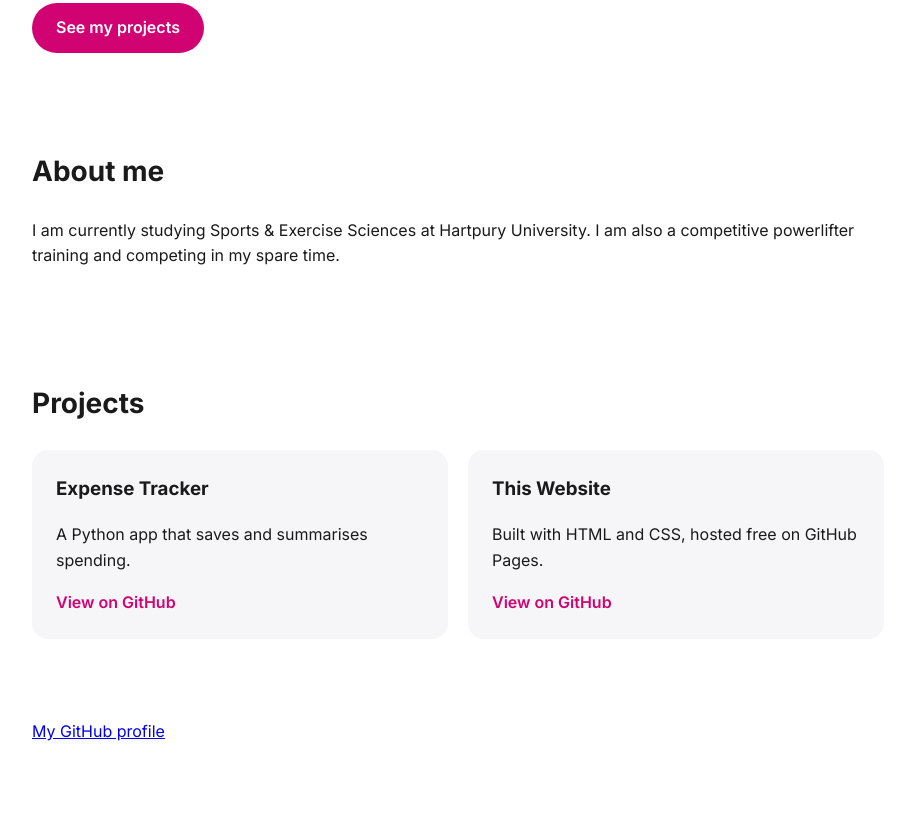
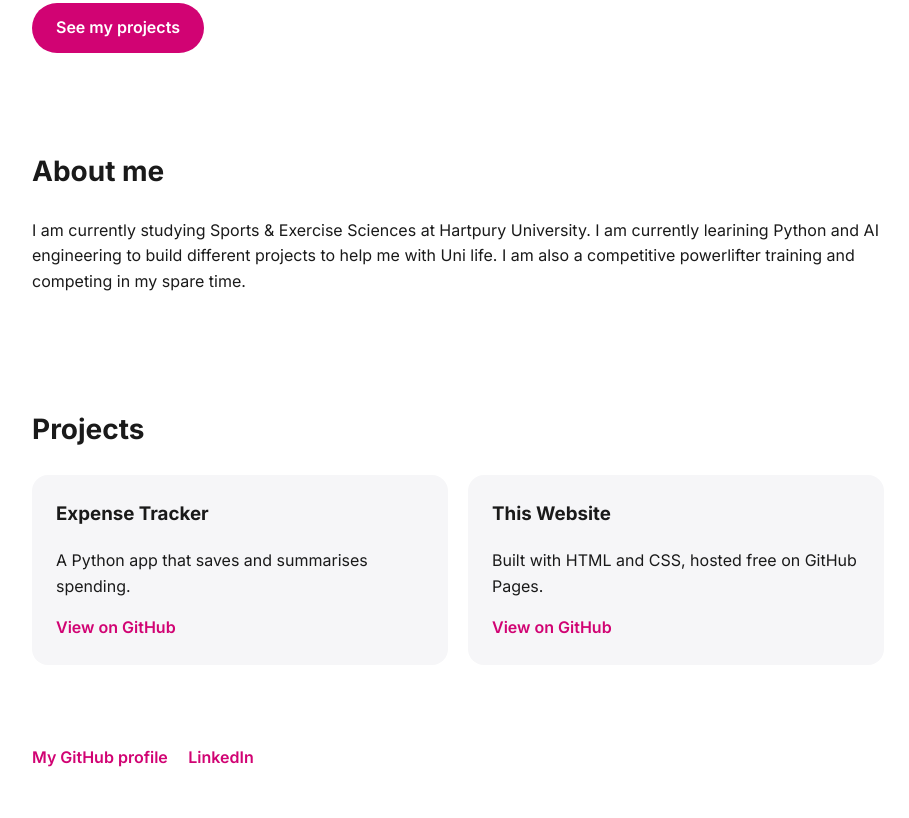
Before and after one commit to HarryGravelsons/HarryGravelsons.github.io, a plain HTML site: page index.html in a window 1280 px wide. Shown: the part 332-1150 px from the top of the page, without its empty margins (182-1091 px from the left). Before the commit the page ends 1125 px from the top, so only its background shows below. Drawn offline with Linux system fonts and the light colour scheme.

Commit message:
Add LinkedIn to Footer and Rewrote About Me

```diff
--- a/index.html
+++ b/index.html
@@ -19,7 +19,7 @@
 <main>
   <section id="about">
     <h2>About me</h2>
-    <p>I am currently studying Sports & Exercise Sciences at Hartpury University. I am also a competitive powerlifter training and competing in my spare time.</p>
+    <p>I am currently studying Sports & Exercise Sciences at Hartpury University. I am currently learining Python and AI engineering to build different projects to help me with Uni life. I am also a competitive powerlifter training and competing in my spare time.</p>
   </section>
 
   <section id="projects">
@@ -41,6 +41,7 @@
 
 <footer>
   <a href="https://github.com/HarryGravelsons">My GitHub profile</a>
+  <a href="https://www.linkedin.com/in/harry-gravelsons-5a1a4523a/">LinkedIn</a>
 </footer>
 </body>
 </html>
--- a/style.css
+++ b/style.css
@@ -76,3 +76,4 @@ h2 { font-size: 1.75rem; margin: 0 0 24px; }
 .project a { color: var(--accent); font-weight: 600; text-decoration: none; }
 
 footer { padding-top: 32px; padding-bottom: 48px; color: var(--muted); }
+footer a { color: var(--accent); margin-right: 16px; text-decoration: none; font-weight: 600; }
```
